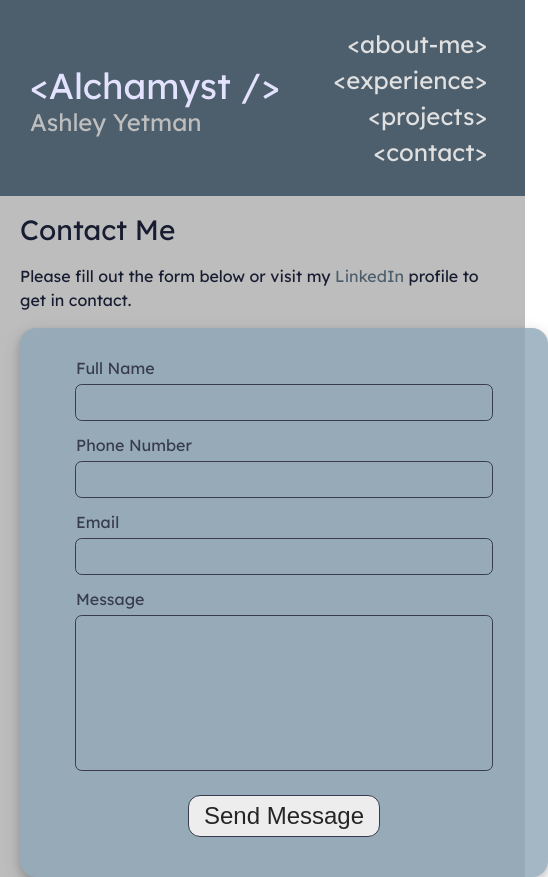
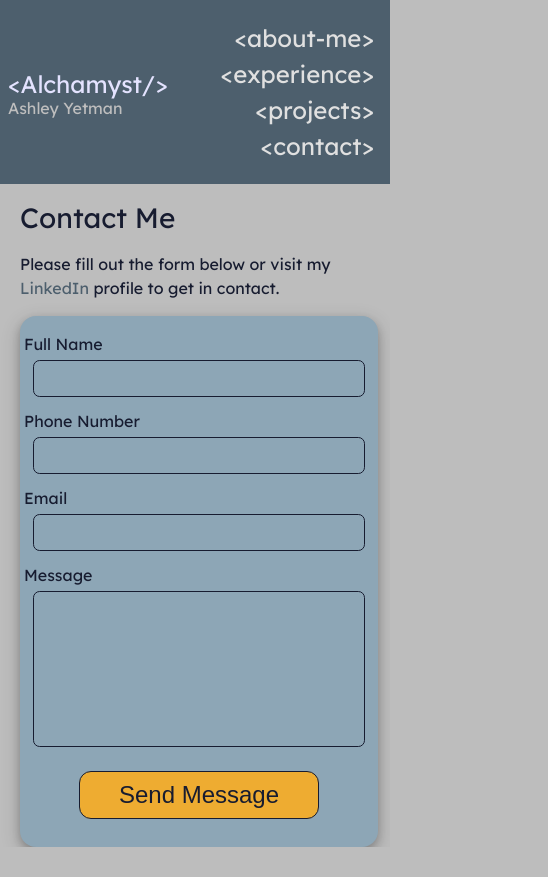
Before and after one commit to Alchamyst/ayetman-web, a React (Vite) app: page /contact in a window 390 px wide. Shown: the whole page, 548 px wide, since content can reach past the window. After the commit the page ends 847 px from the top, so only its background shows below. Built offline with nearby package versions, Linux system fonts and the light colour scheme.

Commit message:
Update styles for smaller screens.

```diff
--- a/src/components/ContactForm.jsx
+++ b/src/components/ContactForm.jsx
@@ -24,7 +24,7 @@ export default function ContactForm() {
             return setError('Please leave your email or a phone number.')
         }
         if(!message) {
-            return setError('Message is empty. please type a message.')
+            return setError('Message is empty. Please type a message.')
         }
         setFormSubmitted(true);
 
@@ -51,6 +51,7 @@ export default function ContactForm() {
                 <button type='submit' onClick={handleSubmit}>Send Message</button>
             </form>}
             {formSubmitted && <p className='success'>Form Submitted Successfully! <br />(This is placeholder text)</p>}
+            {/* Thanks for your message. I'll get back to you as soon as I can! */}
         </div>
     );
 }
--- a/src/components/Header.jsx
+++ b/src/components/Header.jsx
@@ -7,7 +7,7 @@ export default function Header(props) {
             <div className='header-wrapper'>
                 <div className='header'>
                     <div>
-                        <h3>&lt;Alchamyst /&gt;</h3>
+                        <h3>&lt;Alchamyst/&gt;</h3>
                         <h4>Ashley Yetman</h4>
                     </div>
                     {/* <img src={reactLogo} className="logo" alt="React logo" /> */}
--- a/src/index.css
+++ b/src/index.css
@@ -27,10 +27,6 @@ body {
   background-color: #BDBDBD;
   margin: 0;
   padding: 0;
-  /* display: flex; testing */
-  /* place-items: center; */
-  /* min-width: 480px; */
-  /* min-width: 100vw; */
 }
 
 
@@ -76,27 +72,15 @@ h4 {
   margin: 0 auto;
   max-width: 90em;
 }
+
 @media only screen and (max-width: 1280px) {
   .wrapper {
-    width: 100%
+    width: 100%;
   }
 }
 
-@media (prefers-color-scheme: light) {
-  :root {
-    color: #213547;
-    background-color: #ffffff;
-  }
-  a:hover {
-    color: #747bff;
-  }
-  button {
-    background-color: #f9f9f9;
+@media only screen and (max-width: 480px) {
+  body {
+    width: 100vw;
   }
 }
-
-@media only screen and (max-width: 550px) {
-  body {
-    min-width: 525px;
-  }
-}
--- a/src/styles/contactForm.css
+++ b/src/styles/contactForm.css
@@ -1,28 +1,19 @@
 .contact-form {
     background-color: #8da6b6;
     border-radius: 1em;
-    /* box-shadow: 0.5em 0.5em 0.5em #4d5f6d; */
     box-shadow: 0 4px 8px 0 rgba(0, 0, 0, 0.2), 0 6px 20px 0 rgba(0, 0, 0, 0.19);
-    opacity: 80%;
+    opacity: 100%;
     padding: 1em;
-    width: 31em;
-}
-
-
-.contact-form button:hover {
-    background-color: #eeac31;
-    color:#171c30;
+    max-width: 31em;
+    width: 100%
 }
 
 .contact-form label {
-    /* background-color: red; */
     display: block;
     margin: 0 auto 0 auto;
     padding: 0.75em 0 0.25em 0em;
-    /* padding-bottom: 0.25em;
-    padding-left: 0em;
-    padding-top: 0.5em; */
-    width: 26em;
+    max-width: 26em;
+    width: 100%
 }
 
 .contact-form input {
@@ -34,7 +25,8 @@
     padding-bottom: 0.75em;
     padding-left: 1em;
     padding-top: 0.75em;
-    width: 30em;
+    max-width: 30em;
+    width: 100%
 }
 
 .contact-form textarea {
@@ -48,24 +40,32 @@
     padding-left: 1em;
     padding-top: 0.75em;
     resize: none;
-    width: 30em;
+    max-width: 30em;
+    width: 100%
 }
 
 .contact-form button {
-    /* background-color: #8da6b6; */
+    background-color: #eeac31;
+    color:#171c30;
     border: 1px solid #171c30;
     border-radius: 0.5em;
     cursor: pointer;
     display: block;
     font-size: 1.5em;
+    height: 2em;
     margin: 1em auto;
+    max-width: 10em;
     padding: 0.25em;
-    width: 8em;
+    width: 100%;
+}
+
+.contact-form button:hover {
+    background-color: lightgreen;
+    color:#171c30;
 }
 
 .contact-form input:focus, .contact-form textarea:focus, .contact-form button:focus {
     outline: 0.1em solid #eeac31;
-    /* border: 1px solid #eeac31; */
 }
 
 .required {
@@ -77,3 +77,22 @@
     color:darkgreen;
     text-align: center;
 }
+
+@media only screen and (max-width: 575px) {
+    .contact-form {
+        border-radius: 1em;
+        box-shadow: 0 4px 8px 0 rgba(0, 0, 0, 0.2), 0 6px 20px 0 rgba(0, 0, 0, 0.19);
+        padding: 0.25em;
+    }
+    .contact-form input {
+        width: 90%;
+    }
+    .contact-form textarea {
+        width: 90%;
+    }
+    .contact-form button {
+        background-color: #eeac31;
+        color:#171c30;
+        width: 90%;
+    }
+}
--- a/src/styles/header.css
+++ b/src/styles/header.css
@@ -5,7 +5,7 @@
     display: flex;
     justify-content: space-between;
     place-items: center stretch;
-    padding: 10px 30px;
+    padding: 0.5em 2em;
 }
 
 .header-bg {
@@ -16,6 +16,7 @@
 .header-wrapper {
     margin: 0 auto;
     max-width: 90em;
+    width: 100%;
 }
 
 .header h3 {
@@ -33,3 +34,36 @@
     margin-block-start: 0.25em;
     margin-block-end: 0.5em;
 }
+
+@media only screen and (max-width: 525px) {
+    .header {
+        padding: 0.25em 1em;
+    }
+    .header h3 {
+        font-size: 2em;
+    }
+    .header h4 {
+        font-size: 1.25em;
+        }
+}
+
+@media only screen and (max-width: 480px) {
+    .header {
+        padding: 0.25em 0.5em;
+    }
+    .header h3 {
+        font-size: 1.5em;
+    }
+    .header h4 {
+        font-size: 1em;
+        }
+}
+
+@media only screen and (max-width: 374px) {
+    .header {
+        padding: 0 0.5em;
+    }
+    .header h3, .header h4  {
+        display: none;
+    }
+}
```
